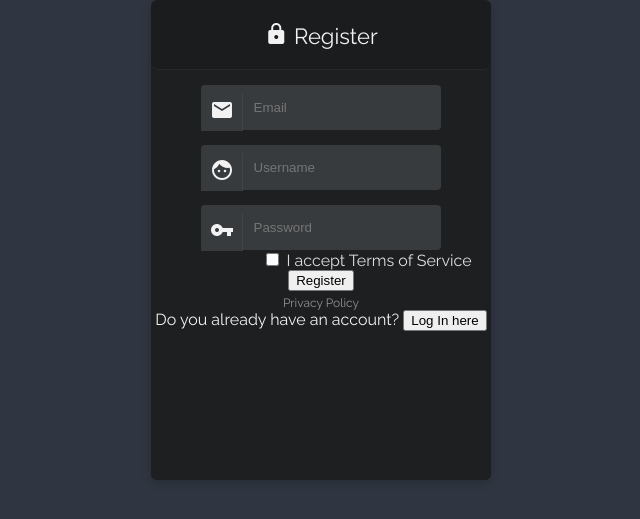
After one commit to carys23/Cryptids, a Django app: template cage/cryptids/templates/cryptids/registation.html in a window 1280 px wide. The commit adds this page. Shown: the top 519 px of the page, without its empty margins (319-959 px from the left). Run offline with Django 3.2, Linux system fonts and the light colour scheme; the template is opened without the code that fills it, so the values that code supplies are empty.

Commit message:
#12 register and login

```diff
--- /dev/null
+++ b/cage/cryptids/static/cryptids/login.css
@@ -0,0 +1,150 @@
+@import url('https://fonts.googleapis.com/css?family=Raleway');
+body {
+    margin: 0;
+    padding: 0;
+    font-family: 'Raleway', sans-serif;
+    color: #F2F2F2;
+}
+body {
+    background-color: #303641;
+}
+#container-login {
+    background-color: #1D1F20;
+    position: relative;
+    top: 20%;
+    margin: auto;
+    width: 340px;
+    height: 445px;
+    border-radius: 0.35em;
+    box-shadow: 0 3px 10px 0 rgba(0, 0, 0, 0.2);
+    text-align: center;
+}
+
+#container-register {
+    background-color: #1D1F20;
+    position: relative;
+    top: 20%;
+    margin: auto;
+    width: 340px;
+    height: 480px;
+    border-radius: 0.35em;
+    box-shadow: 0 3px 10px 0 rgba(0, 0, 0, 0.2);
+    text-align: center;
+}
+
+#title {
+    position: relative;
+    background-color: #1A1C1D;
+    width: 100%;
+    padding: 20px 0px;
+    border-radius: 0.35em;
+    font-size: 22px;
+    border-bottom: 1px solid rgba(255, 255, 255, 0.05);
+}
+
+.lock {
+	position: relative;
+	top: 2px;
+}
+
+.input {
+    margin: auto;
+    width: 240px;
+    border-radius: 4px;
+    background-color: #373b3d;
+    padding: 8px 0px;
+    margin-top: 15px;
+}
+
+.input-addon {
+    float: left;
+    background-color: #373b3d;
+    border: 1px solid #373b3d;
+    padding: 4px 8px;
+    border-right: 1px solid rgba(255, 255, 255, 0.05);
+}
+
+input[type=checkbox] {
+    cursor: pointer;
+}
+
+input[type=text] {
+    color: #949494;
+    margin: 0;
+    background-color: #373b3d;
+    border: 1px solid #373b3d;
+    padding: 6px 0px;
+    border-radius: 3px;
+}
+
+input[type=text]:focus {
+    border: 1px solid #373b3d;
+}
+
+input[type=password] {
+    color: #949494;
+    margin: 0;
+    background-color: #373b3d;
+    border: 1px solid #373b3d;
+    padding: 6px 0px;
+    border-radius: 3px;
+}
+
+input[type=password]:focus {
+    border: 1px solid #373b3d;
+}
+
+input[type=email] {
+    color: #949494;
+    margin: 0;
+    background-color: #373b3d;
+    border: 1px solid #373b3d;
+    padding: 6px 0px;
+    border-radius: 3px;
+}
+
+input[type=email]:focus {
+    border: 1px solid #373b3d;
+}
+
+.forgot-password {
+    position: relative;
+    bottom: 0%;
+}
+
+.forgot-password a:link {
+    color: #C1C3C6;
+    text-decoration: none;
+}
+
+.forgot-password a:visited {
+    color: #C1C3C6;
+    text-decoration: none;
+}
+
+.forgot-password a:hover {
+    color: #FFF;
+    transition: color 1s;
+}
+
+.privacy {
+    margin-top: 5px;
+    position: relative;
+    font-size: 12px;
+    bottom: 0%;
+}
+
+.privacy a:link {
+    color: #949494;
+    text-decoration: none;
+}
+
+.privacy a:visited {
+    color: #949494;
+    text-decoration: none;
+}
+
+.privacy a:hover {
+    color: #C1C3C6;
+    transition: color 1s;
+}
--- /dev/null
+++ b/cage/cryptids/templates/cryptids/registation.html
@@ -0,0 +1,61 @@
+{% extends "base.html" %}
+{% load static %}
+
+{% block title %}Register{% endblock %}
+{% block CSS %}
+<link rel="stylesheet" href="{% static 'cryptids/login.css' %}">
+<link href="https://fonts.googleapis.com/icon?family=Material+Icons" rel="stylesheet">
+{% endblock %}
+
+{% block content %}
+
+    <div id="container-register">
+        <div id="title">
+            <i class="material-icons lock">lock</i> Register
+        </div>
+
+        <form>
+            <div class="input">
+                <div class="input-addon">
+                    <i class="material-icons">email</i>
+                </div>
+                <input id="email" placeholder="Email" type="email" required class="validate" autocomplete="off">
+            </div>
+
+            <div class="clearfix"></div>
+
+            <div class="input">
+                <div class="input-addon">
+                    <i class="material-icons">face</i>
+                </div>
+                <input id="username" placeholder="Username" type="text" required class="validate" autocomplete="off">
+            </div>
+
+            <div class="clearfix"></div>
+
+            <div class="input">
+                <div class="input-addon">
+                    <i class="material-icons">vpn_key</i>
+                </div>
+                <input id="password" placeholder="Password" type="password" required class="validate" autocomplete="off">
+            </div>
+
+            <div class="remember-me">
+                <input type="checkbox">
+                <span style="color: #DDD">I accept Terms of Service</span>
+            </div>
+
+            <input type="submit" value="Register" />
+        </form>
+
+        <div class="privacy">
+            <a href="#">Privacy Policy</a>
+        </div>
+
+        <div class="register">
+            Do you already have an account?
+            <a href="file:///C:/Users/Edwine/Desktop/code%20nation/Unicorn/Phyton/templates/login.html?#"><button id="register-link">Log In here</button></a>
+        </div>
+    </div>
+
+{% endblock %}
```
Also changed, not shown: cage/cryptids/templates/cryptids/Home.html (+44 -2 lines).
